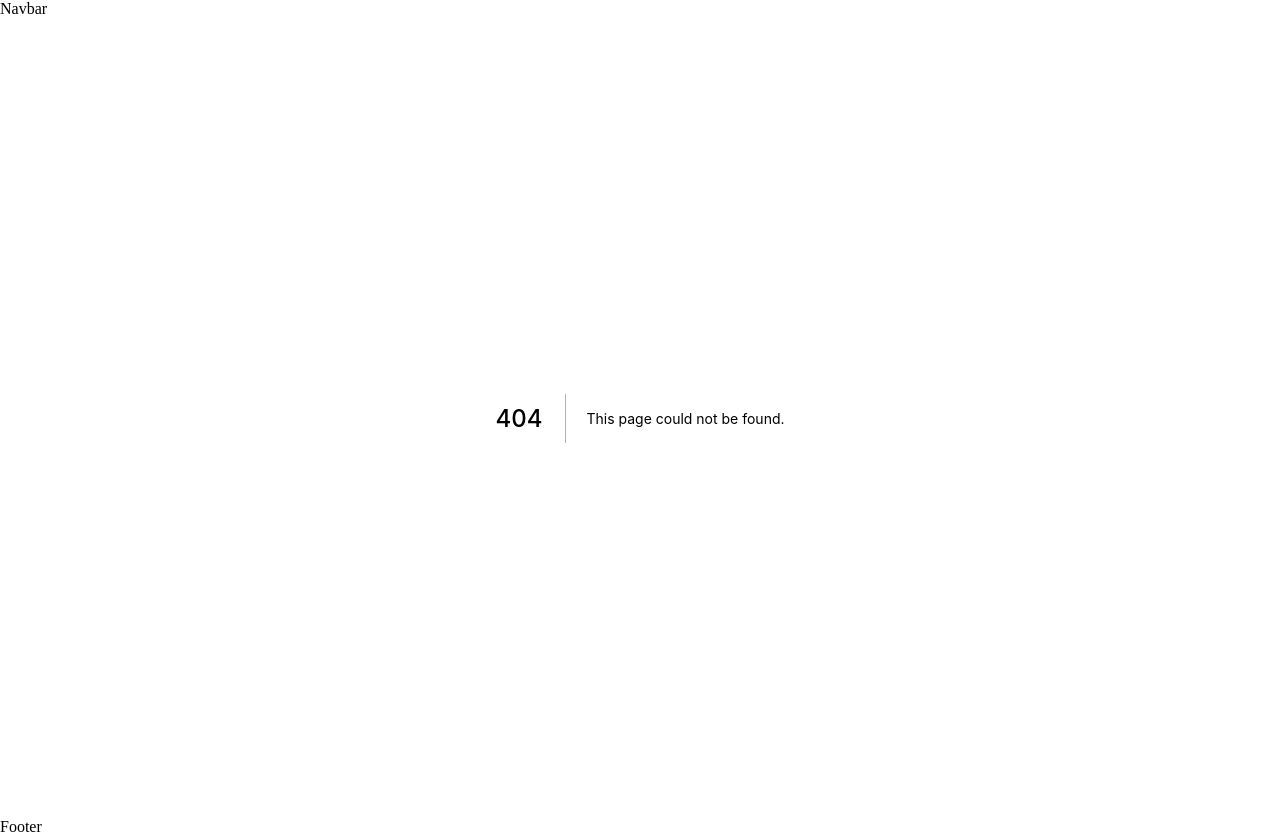
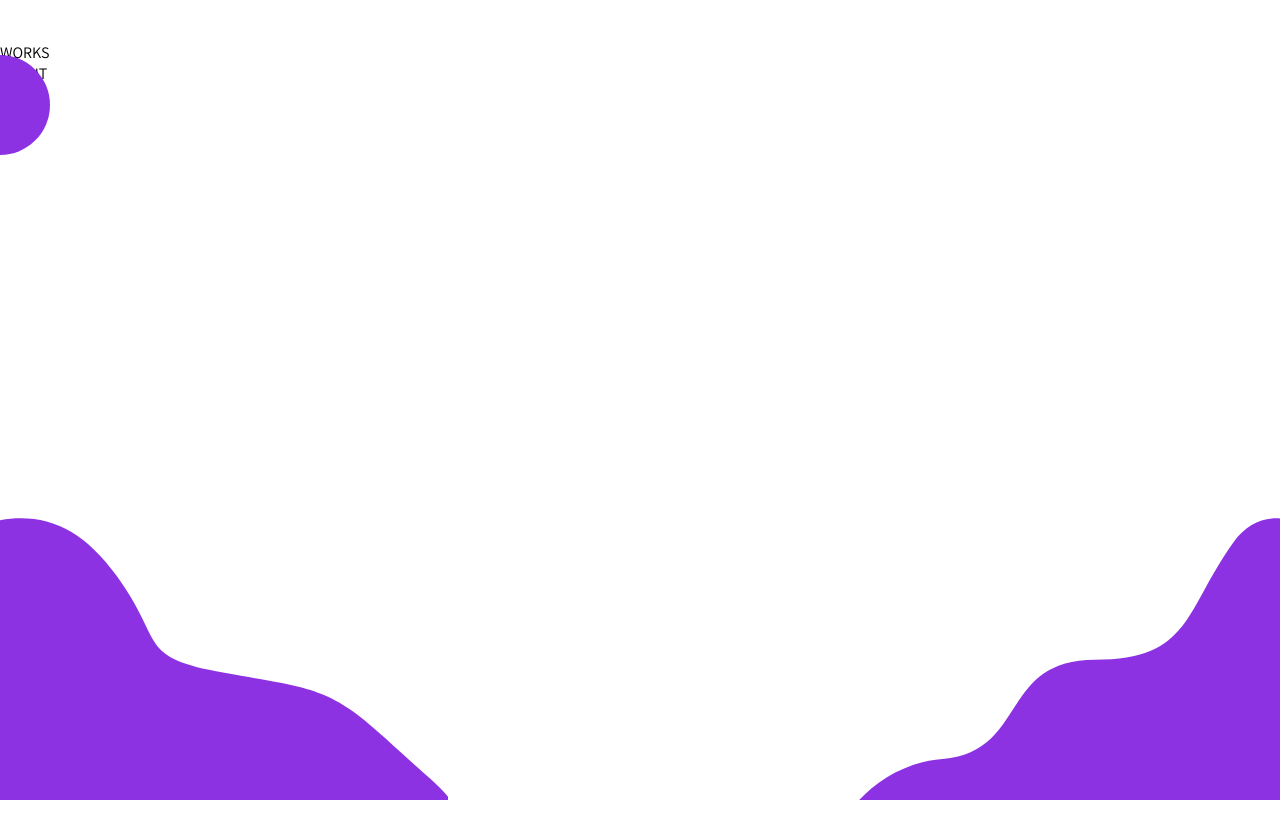
Before and after one commit to pengpa0012/pengpa0012.github.io, a Next.js app: page /about in a window 1280 px wide. Before the commit this address had no page. After the commit the page ends 800 px from the top, so only its background shows below. Built offline with nearby package versions, Linux system fonts and the light colour scheme.

Commit message:
update nav, add footer

```diff
--- a/pages/_app.tsx
+++ b/pages/_app.tsx
@@ -2,10 +2,14 @@ import '../styles/globals.css'
 import type { AppProps } from 'next/app'
 import Navbar from '../src/components/Navbar'
 import Footer from '../src/components/Footer'
+import Head from 'next/head'
 
 function MyApp({ Component, pageProps }: AppProps) {
   return (
     <>
+    <Head>
+      <script src="https://cdn.tailwindcss.com"></script>
+    </Head>
     <Navbar />
     <Component {...pageProps} />
     <Footer />
--- /dev/null
+++ b/pages/about.tsx
@@ -0,0 +1,9 @@
+import React from 'react'
+
+const about = () => {
+  return (
+    <div>about</div>
+  )
+}
+
+export default about
--- a/pages/index.tsx
+++ b/pages/index.tsx
@@ -2,18 +2,18 @@ import type { NextPage } from 'next'
 import Head from 'next/head'
 import Image from 'next/image'
 import { Component } from 'react'
+import Footer from '../src/components/Footer'
 import Navbar from '../src/components/Navbar'
 
 const Home: NextPage = () => {
   return (
     <div>
       <Head>
-        <title>Create Next App</title>
+        <title>Godfrey Patricio</title>
         <meta name="description" content="Generated by create next app" />
         <link rel="icon" href="/favicon.ico" />
       </Head>
       <main>
-        <h1>HOMEPAGE</h1>
       </main>
     </div>
   )
--- a/src/components/Footer/index.tsx
+++ b/src/components/Footer/index.tsx
@@ -1,8 +1,40 @@
-import React from 'react'
+import React, { useEffect } from 'react'
 
 function Footer() {
+  useEffect(() => {
+    const cursor = document.querySelector<HTMLElement>(".cursor")!
+    const navLinks = document.querySelectorAll(".nav-link, .cursor-hover")
+
+    document.addEventListener("mousemove", (e) => {
+      let mousex = e.clientX
+      let mousey = e.clientY
+
+      cursor.style.top = `${mousey}px`
+      cursor.style.left = `${mousex}px`
+    })
+
+    navLinks.forEach(link => {
+      link.addEventListener("mouseenter", () => {
+        cursor.classList.add("hover")
+      })
+
+      link.addEventListener("mouseleave", () => {
+        cursor.classList.remove("hover")
+      })
+    })
+
+  }, [])
+
   return (
-    <div>Footer</div>
+    <>
+      <div className="cursor"></div>
+      <svg viewBox="0 0 768 484" className="vec-1">
+        <path d="M301.5 66C236.346 -24.6664 49.5 -1.49996 -32 18.5C-49.8333 175.167 -91.3 499.4 -90.5 511C-89.5 525.5 17 534.5 33 542C49 549.5 251.5 542 267 542C282.5 542 734.5 545.5 754 520C773.5 494.5 784.5 468.5 687 378.5C589.5 288.5 569 290 418.5 263C268 236 384.5 181.5 301.5 66Z" fill="#8D32E3"/>
+      </svg>
+      <svg viewBox="0 0 768 484" className="vec-2">
+        <path d="M624.5 63C689.654 -27.6664 852 0.999987 933.5 21C951.333 177.667 904.392 493.173 903.592 504.773C902.592 519.273 796.092 528.273 780.092 535.773C764.092 543.273 561.592 535.773 546.092 535.773C530.592 535.773 24.5 571.5 5 546C-14.5 520.5 28.5928 462.273 126.093 372.273C223.593 282.273 231 323 381.5 296C532 269 541.5 178.5 624.5 63Z" fill="#8D32E3"/>
+      </svg>
+    </>
   )
 }
 
--- a/src/components/Navbar/index.tsx
+++ b/src/components/Navbar/index.tsx
@@ -1,8 +1,16 @@
+import { useRouter } from 'next/router'
 import React from 'react'
 
 function Navbar() {
+  const router = useRouter()
   return (
-    <div>Navbar</div>
+    <div className="fixed inset-x-0 container flex justify-between items-center px-4 py-6 nav-bar">
+      <h1 className="text-2xl nav-link" onClick={() => router.push("/")}>Logo</h1>
+      <ul className="flex">
+        <li className="mr-8 nav-link" onClick={() => router.push("/works")}>WORKS</li>
+        <li className="nav-link" onClick={() => router.push("/about")}>ABOUT</li>
+      </ul>
+    </div>
   )
 }
 
--- a/styles/globals.css
+++ b/styles/globals.css
@@ -1,10 +1,100 @@
-body {
+@import url('https://fonts.googleapis.com/css2?family=Assistant:wght@200;300;400;500;600;700;800&display=swap');
+* {
   padding: 0;
   margin: 0;
   box-sizing: border-box;
+  cursor: none !important;
+}
+
+body {
+  font-family: 'Assistant', sans-serif;
+  --primary-color: #8d32e3;
+  --primary-color-hover: #7428bc;
+  overflow: hidden;
+}
+
+.text-black {
+  color: #545454 !important;
 }
 
 .container {
-  max-width: 1440px;
+  max-width: 1700px;
   margin: 0 auto;
 }
+
+.nav-bar li:hover,
+.nav-bar h1:hover {
+  color: #fff;
+}
+
+button {
+  background: var(--primary-color) !important;
+  color: #fff !important;
+}
+
+button:hover {
+  background: var(--primary-color-hover) !important;
+}
+
+.list-icons li svg {
+  width: 30px;
+  height: 30px;
+}
+
+.list-icons li svg:hover,
+.list-icons li:nth-child(1) svg:hover path {
+  fill: #fff;
+}
+
+.cursor {
+  position: absolute;
+  transform: translate(-50%, -50%);
+  pointer-events: none;
+  width: 50px;
+  height: 50px;
+  border-radius: 50%;
+  transition: all 300ms ease;
+  transition-property: background, transform, border;
+  transform-origin: 100% 100%;
+  background: #8d32e3;
+  mix-blend-mode: plus-lighter;
+  z-index: 2;
+}
+
+.cursor.hover {
+  transform: scale(2);
+}
+
+.vec-1,
+.vec-2 {
+  position: absolute;
+  bottom: 0;
+  width: 35%;
+  mix-blend-mode: plus-lighter;
+}
+
+.vec-2 {
+  right: 0;
+}
+
+.vec-1 path {
+  transition: 0.2s;
+  animation: moveOne 8s ease-in-out infinite alternate;
+}
+
+.vec-2 path {
+  transition: 0.2s;
+  animation: moveTwo 8s ease-in-out infinite alternate;
+}
+
+@keyframes moveOne {
+  to {
+    d: path("M200.5 100C135.346 9.33362 65.0114 -12.727 -16.4886 7.27299C-34.3219 163.94 -75.7886 488.173 -74.9886 499.773C-73.9886 514.273 32.5114 523.273 48.5114 530.773C64.5114 538.273 267.012 530.773 282.512 530.773C298.012 530.773 750.011 534.273 769.511 508.773C789.011 483.273 760 469.5 662.5 379.5C565 289.5 535 292.5 384.5 265.5C234 238.5 283.5 215.5 200.5 100Z");
+  }
+}
+
+@keyframes moveTwo {
+  to {
+    d: path("M688 42C753.154 -48.6664 851 34.9999 932.5 54.9999C950.333 211.667 903.392 527.173 902.592 538.773C901.592 553.273 795.092 562.273 779.092 569.773C763.092 577.273 560.592 569.773 545.092 569.773C529.592 569.773 23.5 605.5 4 580C-15.5 554.5 57.2413 423.672 189.5 413C335.407 401.227 286.5 243 451 243C615.5 243 605 157.5 688 42Z");
+  }
+}
```
Also changed, not shown: pages/works.tsx (added, +9 -0 lines).
